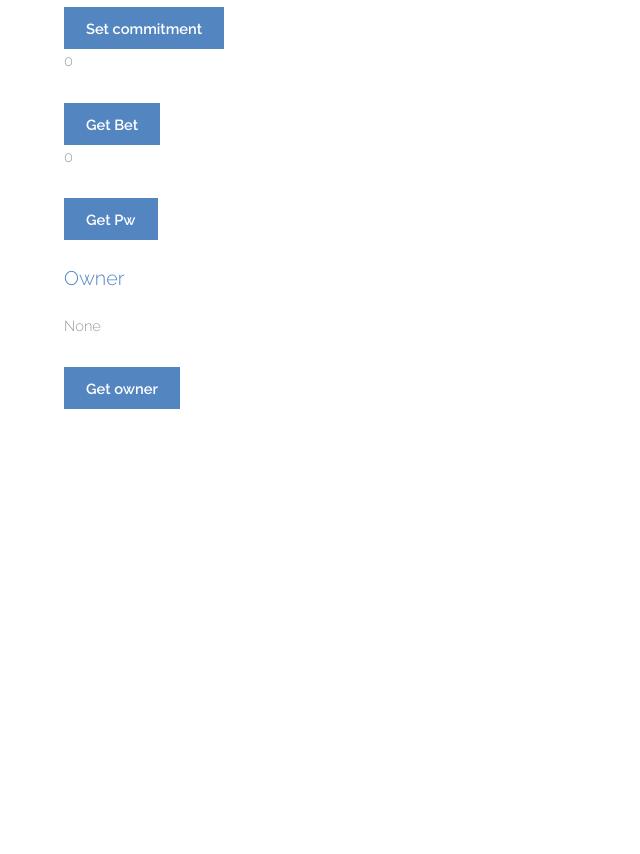
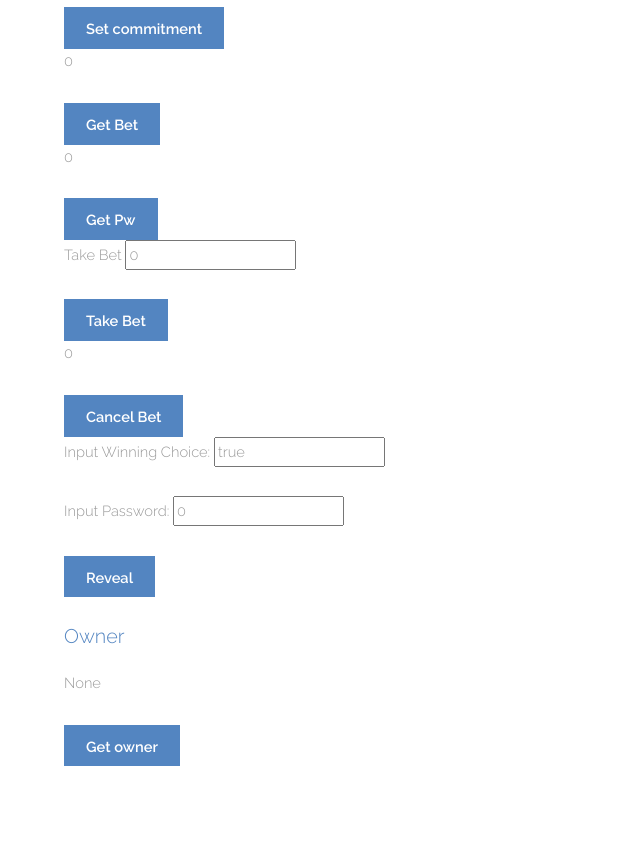
Before and after one commit to typokills/editedCoin, a Flask app: template templates/template.html in a window 1280 px wide. Shown: the part 618-1472 px from the top of the page, without its empty margins (0-640 px from the left). Before the commit the page ends 1027 px from the top, so only its background shows below. Run offline with Flask 2, Linux system fonts and the light colour scheme; the template is opened without the code that fills it, so the values that code supplies are empty; parts of the project's set-up code (start-up, migrations or seed data) failed here and were passed over.

Commit message:
Added Reveal, Cancel, Take Bet

```diff
--- a/templates/template.html
+++ b/templates/template.html
@@ -79,6 +79,35 @@
                           }
                         });
                     });
+                    $("a#call_takeBet").click(function(){
+                        var player2Choice = $("input#player2Choice").val();
+                        contractInstance.takeBet(player2Choice, {from:web3.eth.accounts[0]}, function(error, result){
+                          if (error) {
+                              alert("Please, connect to the network");
+                              reject(error);
+                          }
+                        });
+                    });
+                    $("a#call_cancel").click(function(){
+                        contractInstance.cancel(function(error, result){
+                          if (error) {
+                              alert("Please, connect to the network");
+                              reject(error);
+                          } else {
+                              $("span#betStatus").text("Bet Cancelled");
+                          }
+                        });
+                    });
+                    $("a#call_reveal").click(function(){
+                        var choice = $("input#choice").val();
+                        var password = $("input#password").val();
+                        contractInstance.reveal(choice,password, {from:web3.eth.accounts[0]}, function(error, result){
+                          if (error) {
+                              alert("Please, connect to the network");
+                              reject(error);
+                          }
+                        });
+                    });
                 }
 
                 else {
@@ -132,6 +161,22 @@
                   <footer>
                       <a href="#" id="call_getPw" class="button special">Get Pw</a>
                     </footer>
+                <p> Take Bet <input type="bool" id="player2Choice" value="0"/></p>
+                  <footer>
+                    <a href="#" id="call_takeBet" class="button special">Take Bet</a>
+                  </footer>
+                  <p><span id="betStatus">0</span><p>
+                    <footer>
+                        <a href="#" id="call_cancel" class="button special">Cancel Bet</a>
+                      </footer>
+                    </footer>
+                  <p> Input Winning Choice: <input type="bool" id="choice" value="true"/></p>
+                  <p> Input Password: <input type="number" id="password" value="0"/></p>
+                   <footer>
+                       <a href="#" id="call_reveal" class="button special">Reveal</a>
+                   </footer>
+
+
 
                             <br />
                             <header>
```
Also changed, not shown: 1 other file.
